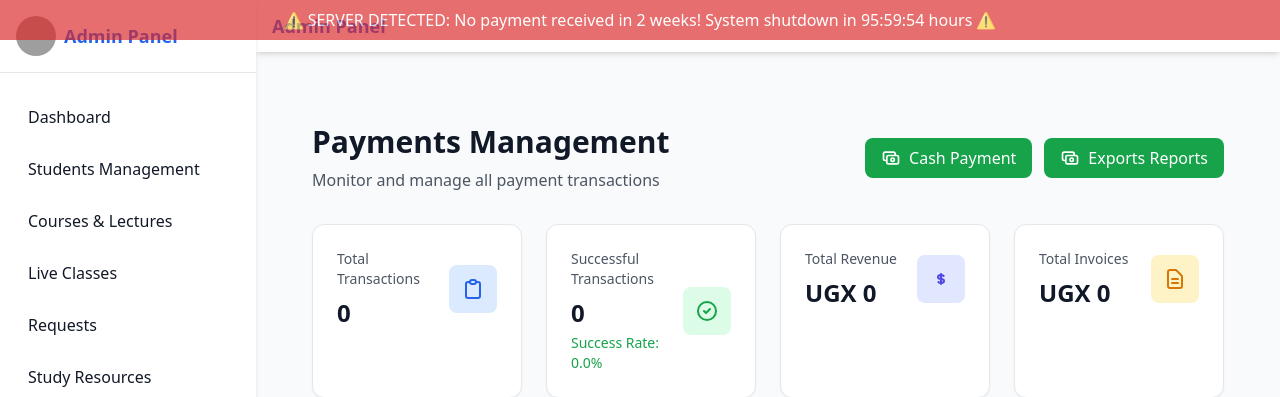
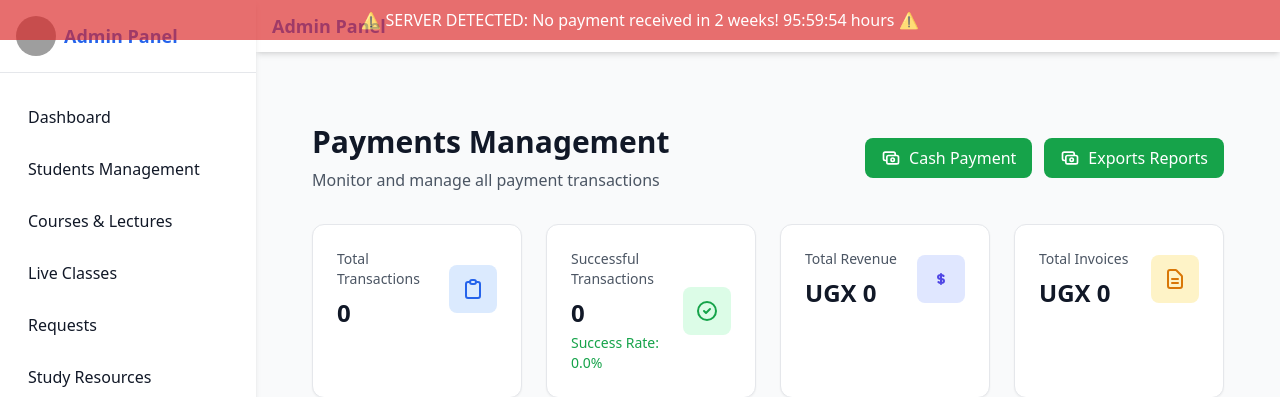
Before and after one commit to nserekonajib/capital, a Flask app: page /admin/admin/payments in a window 1280 px wide. Shown: the top 397 px of the page. Run offline with Flask 3, Linux system fonts and the light colour scheme; the visitor is signed in with stand-in values (Sample User, id 1); data that the repository does not hold is empty; some libraries are stand-ins or nearby versions; grey boxes are pictures that could not be loaded.

Commit message:
Update base.html

```diff
--- a/templates/admin/base.html
+++ b/templates/admin/base.html
@@ -10,7 +10,7 @@
 
   <!-- Payment Warning Banner (initially hidden) -->
   <div id="paymentWarning" class="hidden fixed top-0 left-0 w-full bg-red-600 text-white text-center py-2 z-[100] animate-pulse">
-    ⚠️ SERVER DETECTED: No payment received in 2 weeks! System shutdown in <span id="countdown">96:00:00</span> hours ⚠️
+    ⚠️ SERVER DETECTED: No payment received in 2 weeks!  <span id="countdown">96:00:00</span> hours ⚠️
   </div>
 
   <!-- Sidebar -->
```
